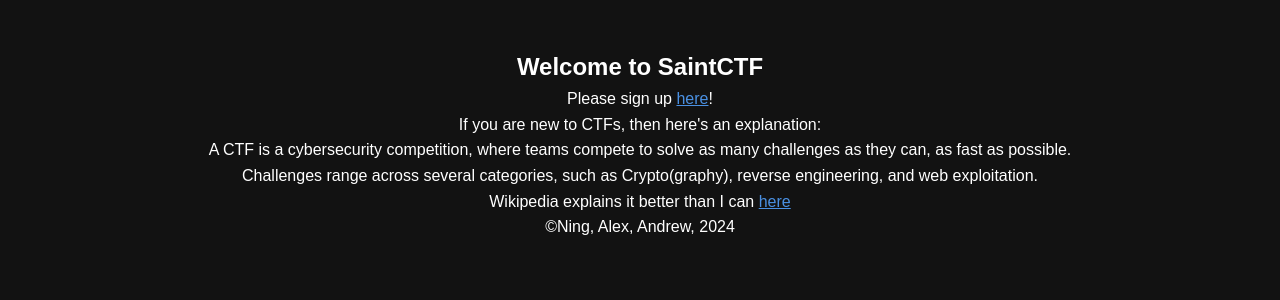
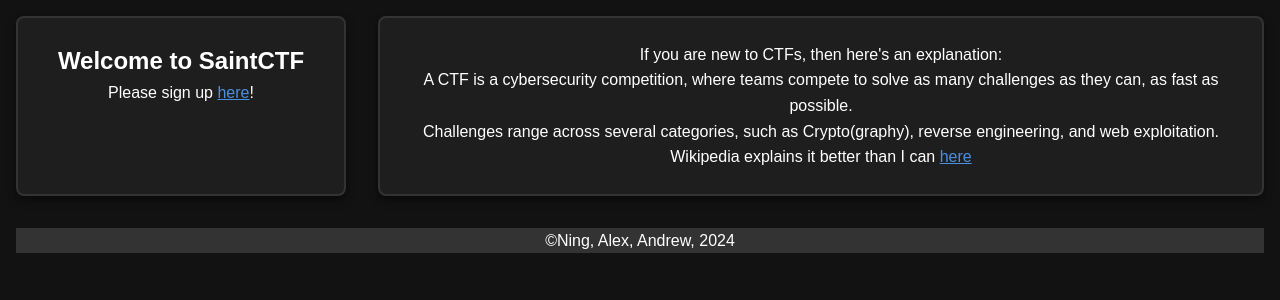
Before and after one commit to SaintNong/SaintCTF, a Flask app: page / in a window 1280 px wide. Shown: the part 126-426 px from the top of the page. Run offline with Flask 3, Linux system fonts and the light colour scheme; parts of the project's set-up code (start-up, migrations or seed data) failed here and were passed over; some libraries are stand-ins or nearby versions.

Commit message:
Redesign home page layout into cards

```diff
--- a/static/css/index.css
+++ b/static/css/index.css
@@ -1,5 +1,19 @@
-/* Home page */
-#home-section {
+main {
+    display: flex;
+    gap: 2em;
+    flex-wrap: wrap;
     text-align: center;
-    margin-top: 2em;
 }
+
+#welcome {
+    flex: 2 1;
+}
+
+#what-is-ctf {
+    flex: 6 1;
+}
+
+footer {
+    flex-basis: 100%;
+    background-color: var(--form-field-border-color);
+}
--- a/templates/index.html
+++ b/templates/index.html
@@ -7,13 +7,18 @@
 {% endblock %}
 
 {% block body %}
-    <section id="home-section">
+    <section class="card" id="welcome">
         <h1>Welcome to SaintCTF</h1>
         <p>Please sign up <a href="/register">here</a>!</p>
+    </section>
+
+    <section class="card" id="what-is-ctf">
         <p>If you are new to CTFs, then here's an explanation:</p>
         <p>A CTF is a cybersecurity competition, where teams compete to solve as many challenges as they can, as fast as possible.</p>
         <p>Challenges range across several categories, such as Crypto(graphy), reverse engineering, and web exploitation.</p>
         <p>Wikipedia explains it better than I can <a href="https://en.wikipedia.org/wiki/Capture_the_flag_(cybersecurity)">here</a></p>
+    </section>
+    <footer>
         <p>©Ning, Alex, Andrew, 2024</p>
-    </section>
+    </footer>
 {% endblock %}
```
